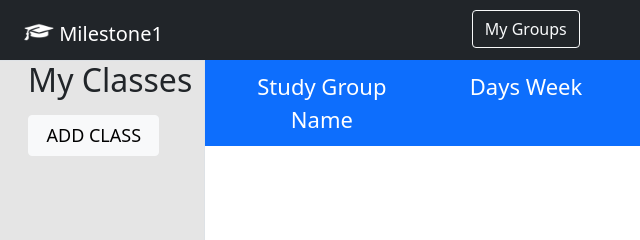
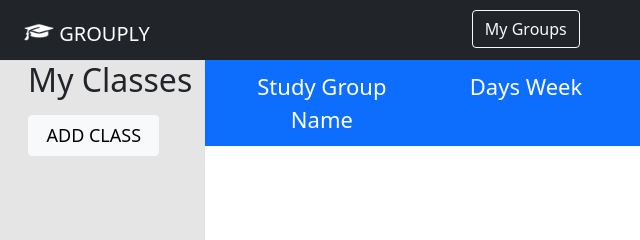
Before and after one commit to smwallace949/cs326-team-sigma, a website: page home.html in a window 1280 px wide. Shown: the top 240 px of the page, 0-640 px from the left. Drawn offline with nearby package versions, Linux system fonts and the light colour scheme; no server answers.

Commit message:
Update Brand Name to Grouply

```diff
--- a/home.html
+++ b/home.html
@@ -17,9 +17,9 @@
         <div class='row' id='navigation-bar'>
             <div class='col-3'>
                 <div class='container-fluid'>
-                    <a class="navbar-brand" href="my-groups.html">
+                    <a class="navbar-brand" href="home.html" id="brand-name">
                         <img src="./logo.png" alt="" width="30" height="24" class="d-inline-block align-text-top" id='brand-txt'>
-                        Milestone1
+                        GROUPLY
                     </a>
                 </div>
             </div>
```
